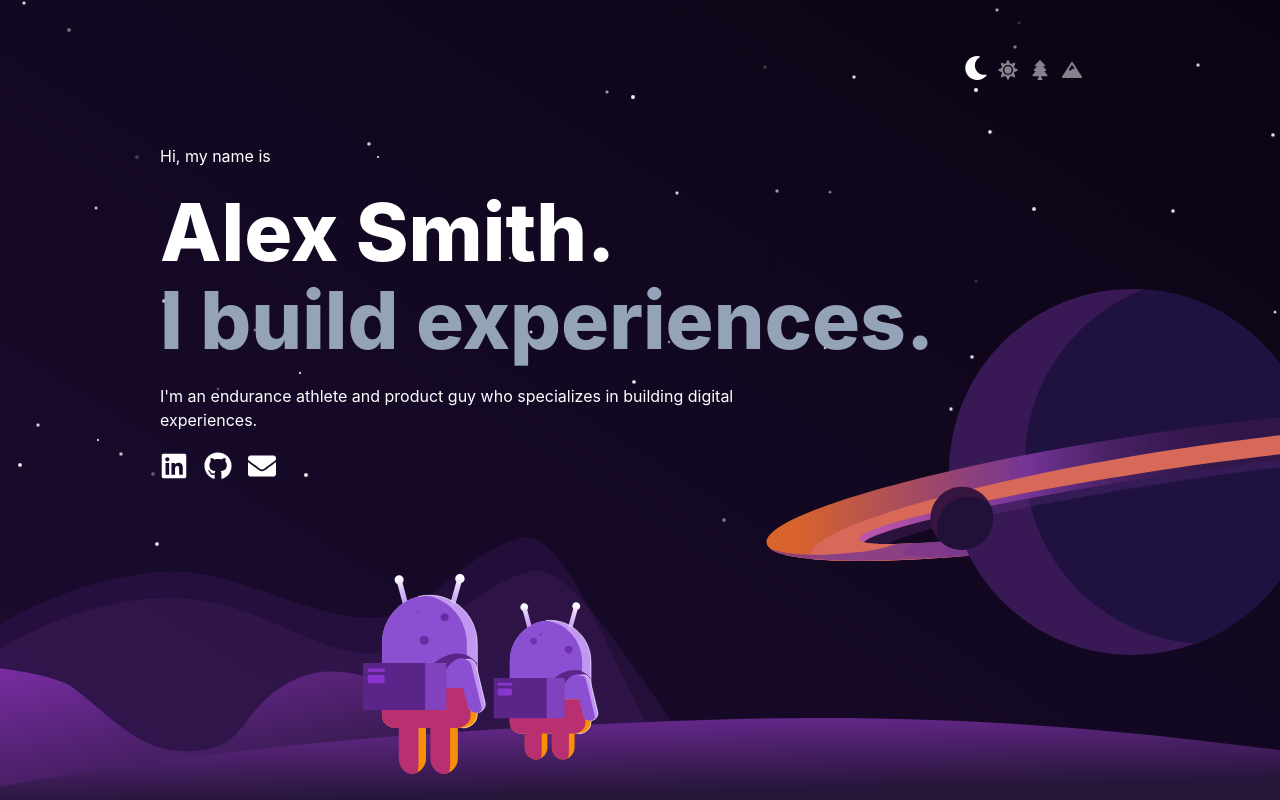
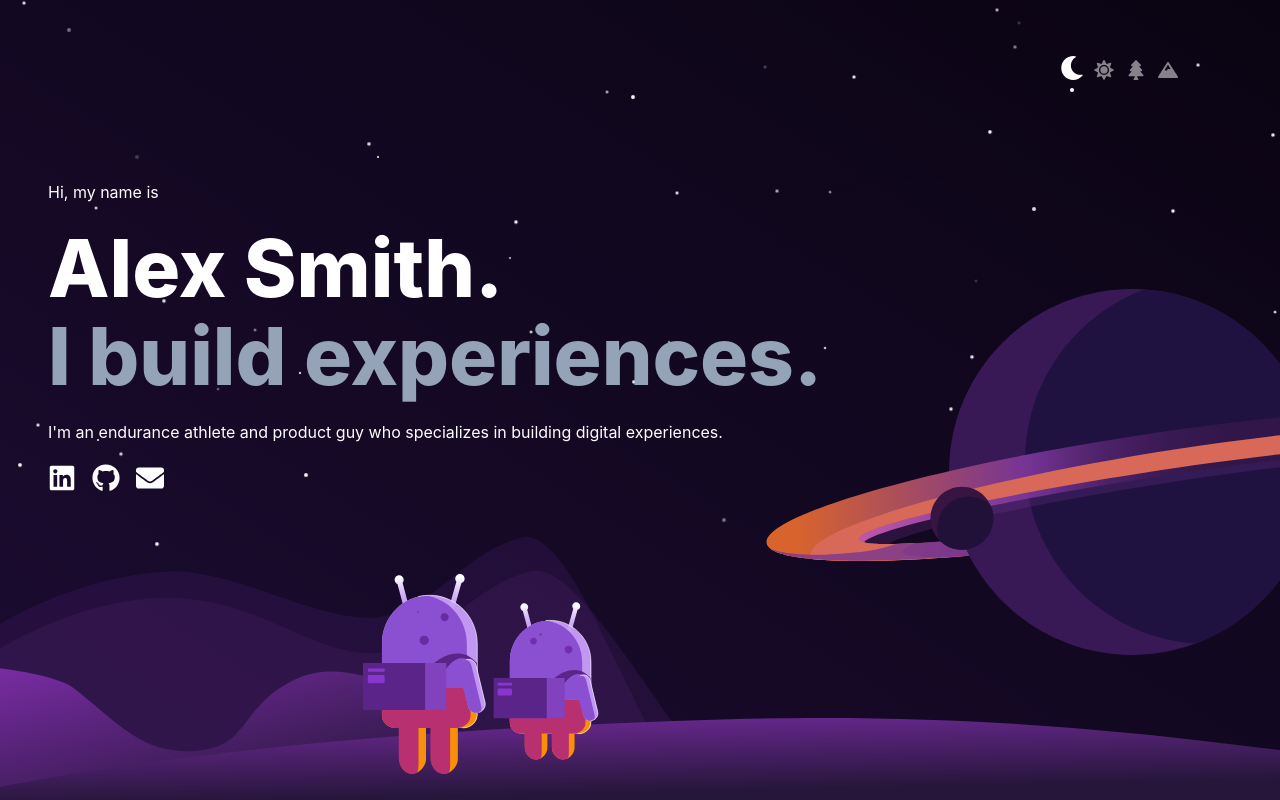
Before and after one commit to smithavt14/next-portfolio-site, a Next.js app: page / in a window 1280 px wide. Built offline with nearby package versions, Linux system fonts and the light colour scheme.

Commit message:
Re-adjust placement of navbar and spacing of text group.

```diff
--- a/components/Navbar.js
+++ b/components/Navbar.js
@@ -31,7 +31,7 @@ const Navbar = ({ animationDelay }) => {
     <nav
       onAnimationEnd={(event) => endAnimation(event)}
       style={{ justifyContent, animationDelay }}
-      className="transition-all duration-200 w-screen fixed inset-x-0 top-0 p-6 md:p-12 lg:px-24 xl:px-48 text-midnight dark:text-white flex items-center z-50 opacity-0 animate-fadeUp">
+      className="duration-200 w-full max-w-screen-xl p-6 md:p-12  text-midnight dark:text-white flex items-center z-50 opacity-0 animate-fadeUp transition-all">
       {renderBackButton()}
       <BackgroundPicker />
     </nav>
--- a/components/layout.js
+++ b/components/layout.js
@@ -7,11 +7,11 @@ const Layout = ({ children }) => {
   const { gradient, isDark } = useBackground();
 
   return (
-    <main className={`fixed inset-0 overflow-hidden select-none ${gradient} ${isDark ? 'dark' : ''}`}>
+    <main className={`fixed inset-0 overflow-hidden select-none flex flex-col items-center justify-center ${gradient} ${isDark ? 'dark' : ''}`}>
       <PageHead />
-      <Navbar />
       <Background />
-      <div className="relative h-full px-6 py-24 md:py-36 md:px-12 lg:px-24 xl:px-40 lg:py-36">
+      <div className="relative h-full px-6 md:px-12 w-full max-w-screen-xl">
+        <Navbar />
         {children}
       </div>
     </main>
--- a/pages/_app.js
+++ b/pages/_app.js
@@ -1,5 +1,5 @@
 import '../styles/globals.css';
-import Layout from '@components/layout';
+import Layout from '@components/Layout';
 import { BackgroundProvider } from '@hooks/useBackground';
 import GoogleAnalytics from '@components/GoogleAnalytics';
 
--- a/pages/index.js
+++ b/pages/index.js
@@ -10,7 +10,7 @@ export default function Home() {
   return (
     <section
       onAnimationEnd={(event) => endAnimation(event)}
-      className="relative h-full flex flex-col box-border z-20 space-y-5">
+      className="relative h-full flex flex-col box-border z-20 space-y-5 xl:pt-10">
       <p className="opacity-0 animate-fadeUp text-base text-midnight dark:text-white" style={{ animationDelay: '1s' }}>
         Hi, my name is
       </p>
```
